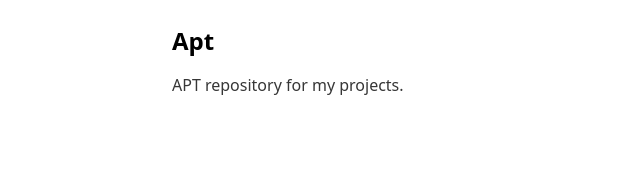
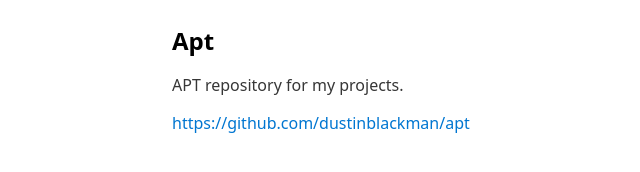
Before and after one commit to dustinblackman/apt, a plain HTML site: page index.html in a window 1280 px wide. Shown: the whole page, without its empty margins (68-708 px from the left). Drawn offline with nearby package versions, Linux system fonts and the light colour scheme.

Commit message:
chore: Update readme

```diff
--- a/index.html
+++ b/index.html
@@ -7,5 +7,6 @@
   <body>
     <h2>Apt</h2>
     <p>APT repository for my projects.</p>
+    <a href="https://github.com/dustinblackman/apt">https://github.com/dustinblackman/apt</a>
   </body>
 </html>
```
Also changed, not shown: 1 other file.
